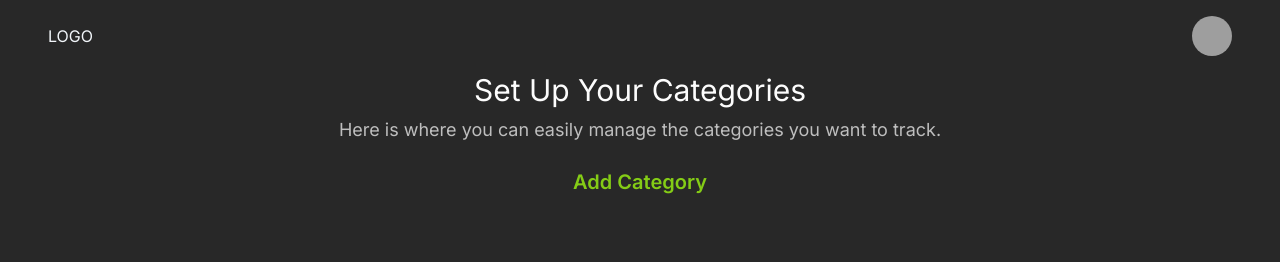
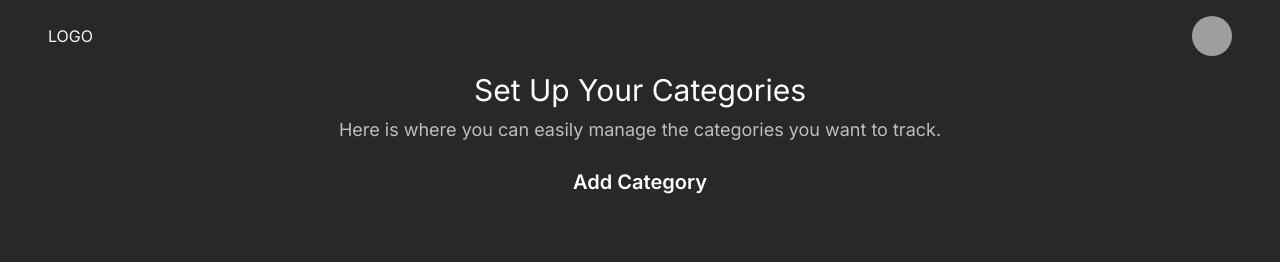
Before and after one commit to JustinRivera-9/finance-pro-v2, a Next.js app: page /app/planned in a window 1280 px wide. Shown: the top 262 px of the page. Built offline with nearby package versions, Linux system fonts and the light colour scheme; no server answers; the database is empty; grey boxes are pictures that could not be loaded.

Commit message:
Added a color prop for trigger label

```diff
--- a/components/ui/DrawerCard.tsx
+++ b/components/ui/DrawerCard.tsx
@@ -11,9 +11,10 @@ import { Separator } from "@/components/ui/separator";
 
 type DrawerCardProps = {
   children: ReactNode;
-  title: string;
-  description: string;
+  title?: string;
+  description?: string;
   triggerLabel: string | ReactNode;
+  color: string;
 };
 
 const DrawerCard = ({
@@ -21,11 +22,12 @@ const DrawerCard = ({
   title,
   description,
   triggerLabel,
+  color,
 }: DrawerCardProps) => {
   return (
     <Drawer>
-      <DrawerTrigger className="pb-2" asChild>
-        <button className="text-accent text-md">{triggerLabel}</button>
+      <DrawerTrigger className="" asChild>
+        <button className={`text-${color} text-md`}>{triggerLabel}</button>
       </DrawerTrigger>
       <DrawerContent className="border-dark py-2 pb-6">
         <DrawerHeader className="text-light mx-auto">
```
